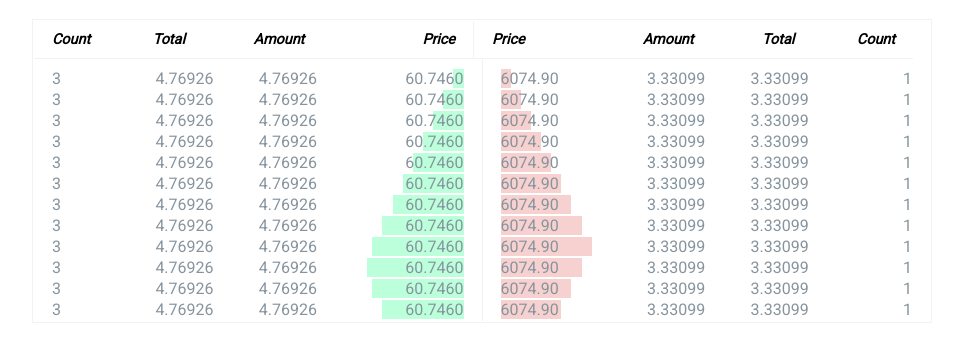
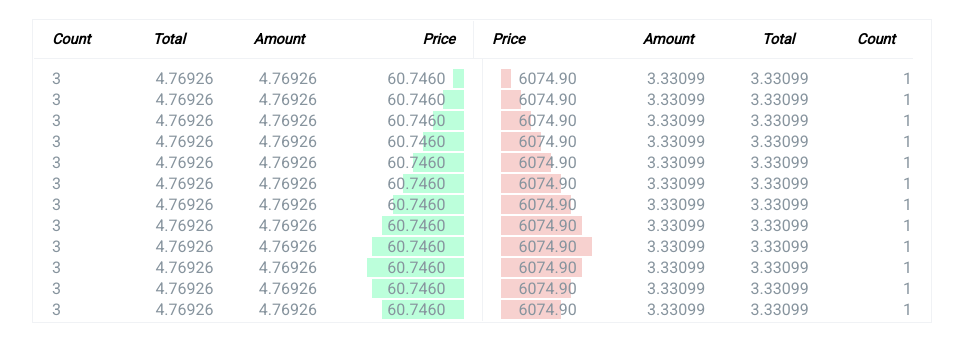
Before and after one commit to naranovarltan/finsoft-css-table, a plain HTML site: page index.html in a window 1280 px wide. Shown: the part 62-421 px from the top of the page, without its empty margins (158-1121 px from the left). Drawn offline with Linux system fonts and the light colour scheme.

Commit message:
fix progressbar

```diff
--- a/style.css
+++ b/style.css
@@ -161,12 +161,12 @@ i {
 /*Прогресс*/
 
 .progress-bar {
-    background-color: #ffffff;
     width: 100%;
     height: 100%;
     display: inline-block;
     position: relative;
 }
+
 .progress-width-asks, .progress-width-bids {
     transition: 0.3s all linear;
     height: 100%;
@@ -183,10 +183,10 @@ i {
 
 .progress-value-bids {
     position: absolute;
-    right: 0;
+    right: 18px;
 }
 
 .progress-value-asks {
     position: absolute;
-    left: 0;
+    left: 18px;
 }
```
